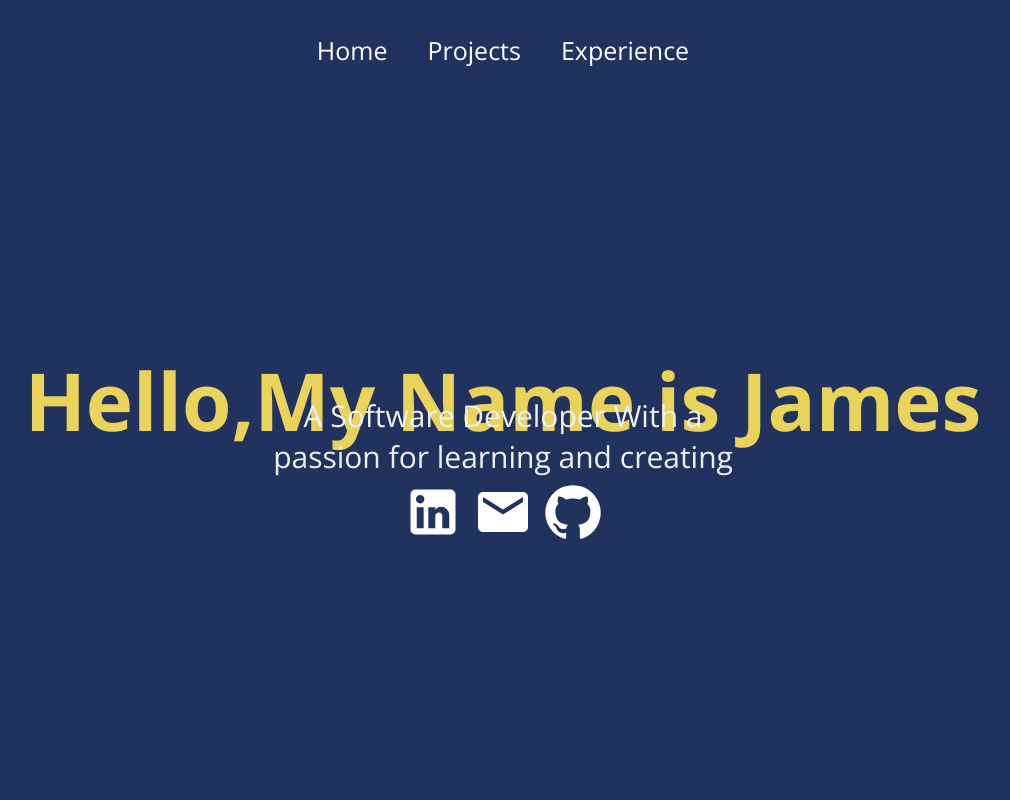
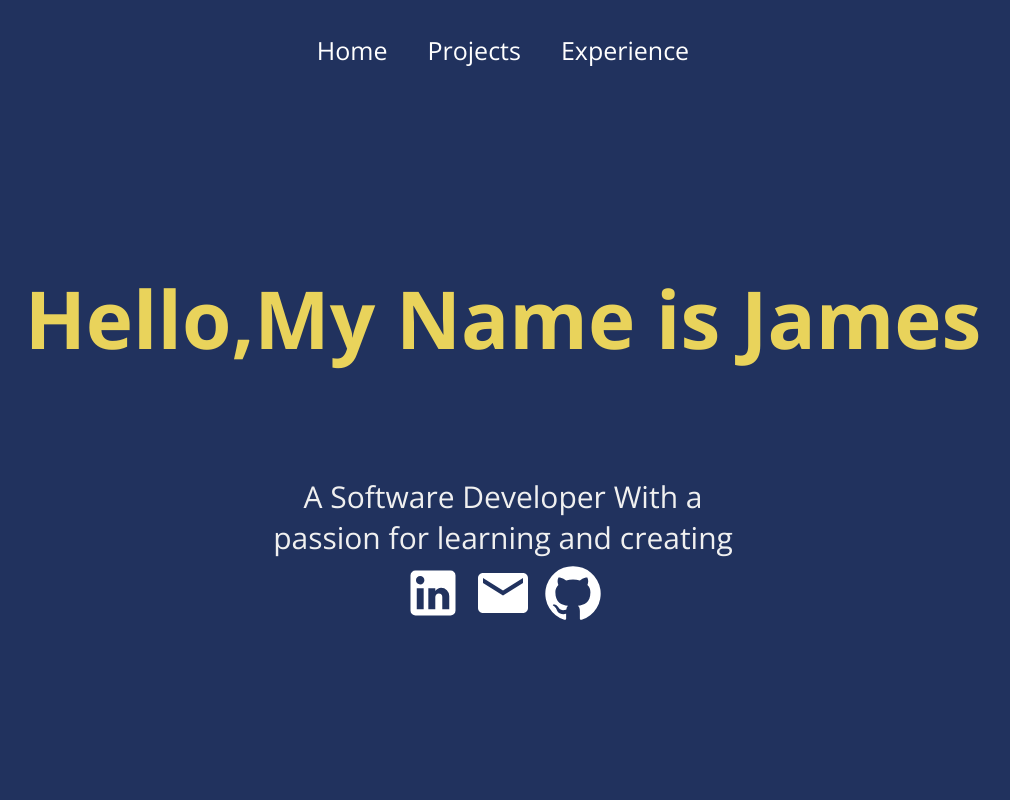
Before and after one commit to Ayusi-Peter2/PERSONAL-PORTFOLIO, a React (Create React App) app: page / in a window 1280 px wide. Shown: the top 800 px of the page, without its empty margins (137-1147 px from the left). Built offline with nearby package versions, Linux system fonts and the light colour scheme; data requests are answered from the project's data file.

Commit message:
Changed styling on the about section in the homepage to remove overlap

```diff
--- a/src/styles/Home.css
+++ b/src/styles/Home.css
@@ -10,7 +10,7 @@
     height: calc(100vh - 100px);
     display: flex;
     flex-direction: column;
-    justify-content: center;
+    justify-content: space-evenly;
     align-items: center;
     text-align: center;
     background-color: #21325e;
```
